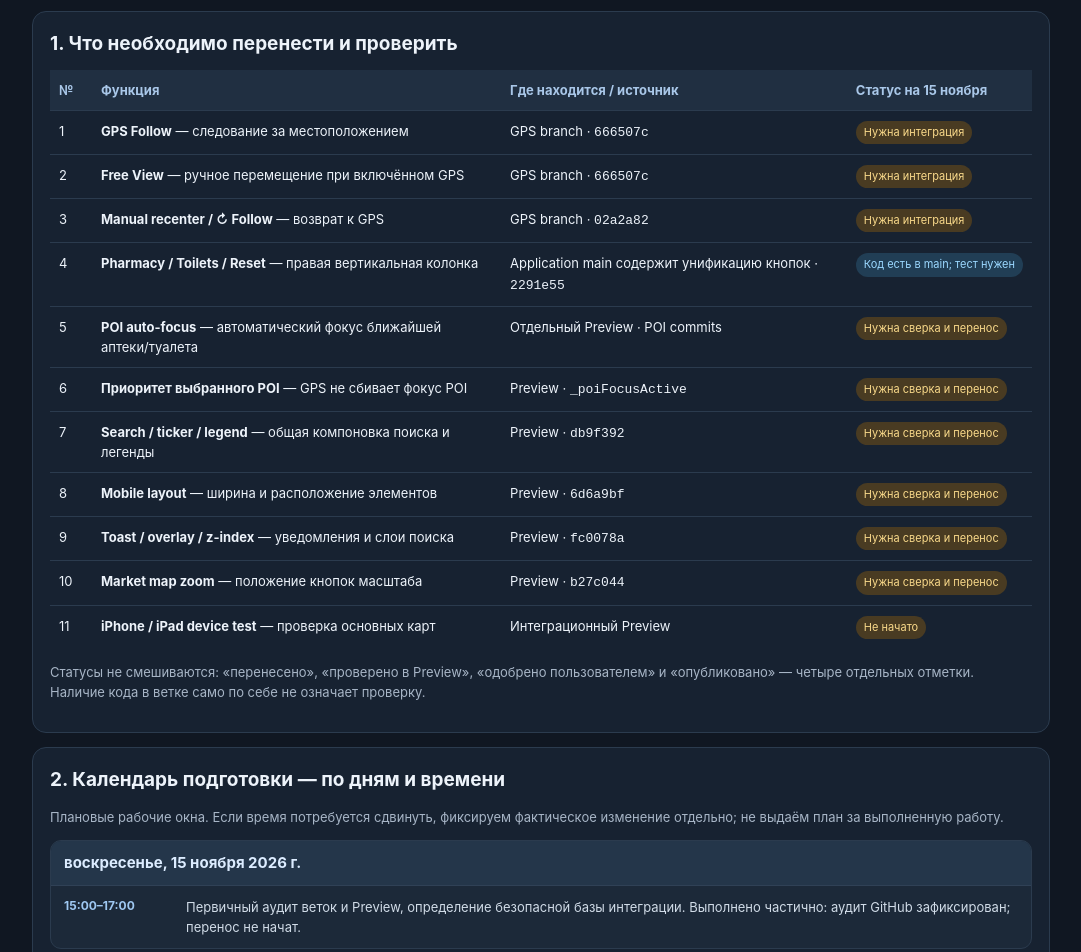
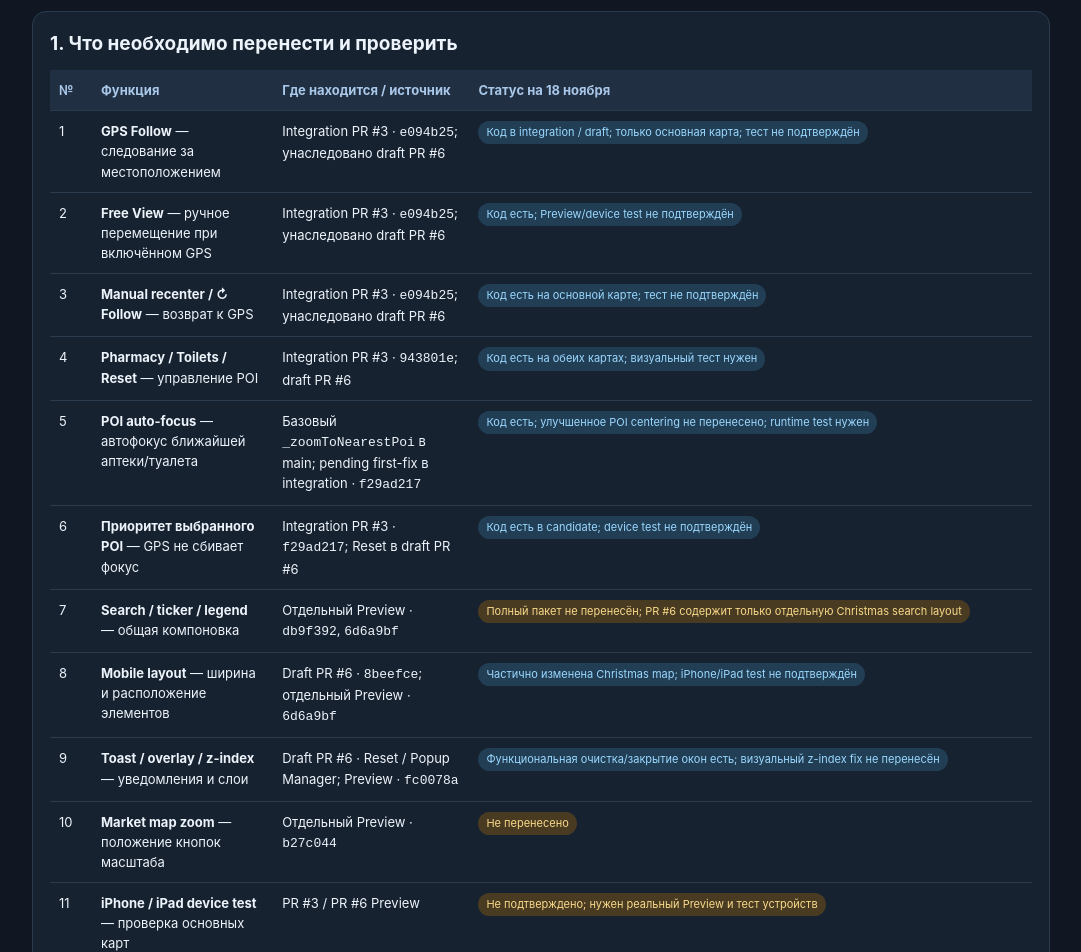
Before and after one commit to basana/map-navi-project-map, a plain HTML site: page release-plan.html in a window 1280 px wide. Shown: the part 482-1434 px from the top of the page, without its empty margins (99-1180 px from the left). Drawn offline with Linux system fonts and the light colour scheme.

Commit message:
Refresh MAP NAVI release plan status for 18 Nov 2026

```diff
--- a/release-plan.html
+++ b/release-plan.html
@@ -25,18 +25,19 @@ ul{padding-left:20px;margin:8px 0}li{margin:6px 0;color:#d0dbe7}.foot{color:#819
 <header><div class="wrap"><div class="eyebrow">MAP NAVI · release control</div><h1>План переноса и подготовки к первой экскурсии</h1><div class="lead">Единый рабочий план для существующего приложения: сначала стабильная обычная навигация, затем проверка на Preview и только после этого пользовательская публикация в Netlify.</div><div class="meta"><span class="pill">Первая экскурсия · 27 ноября 2026 года</span><span class="pill">Все часы · Europe/Berlin</span><span class="pill">Application main защищена</span></div><nav><a class="btn" href="./">← Вернуться в Project Map</a><a class="btn" href="IMPLEMENTATION_RELEASE_TRACKER_2026-11-15.md" target="_blank" rel="noopener">Технический журнал (Markdown)</a></nav></div></header>
 <main>
 <section><h2>Главный принцип</h2><div class="callout">Не создаём новое приложение и не переписываем существующее. Переносим проверенные улучшения в отдельную ветку текущего MAP NAVI. <b>main не менять, merge и Netlify Deploy без отдельного разрешения не выполнять.</b></div><p class="muted">Трёхуровневая пространственная модель и Storymarks развиваются отдельно и не блокируют готовность обычной навигации к экскурсии.</p></section>
-<section><h2>1. Что необходимо перенести и проверить</h2><div class="tablewrap"><table><thead><tr><th style="width:42px">№</th><th>Функция</th><th>Где находится / источник</th><th>Статус на 15 ноября</th></tr></thead><tbody>
-<tr><td>1</td><td><b>GPS Follow</b> — следование за местоположением</td><td>GPS branch · <code>666507c</code></td><td><span class="status pending">Нужна интеграция</span></td></tr>
-<tr><td>2</td><td><b>Free View</b> — ручное перемещение при включённом GPS</td><td>GPS branch · <code>666507c</code></td><td><span class="status pending">Нужна интеграция</span></td></tr>
-<tr><td>3</td><td><b>Manual recenter / ↻ Follow</b> — возврат к GPS</td><td>GPS branch · <code>02a2a82</code></td><td><span class="status pending">Нужна интеграция</span></td></tr>
-<tr><td>4</td><td><b>Pharmacy / Toilets / Reset</b> — правая вертикальная колонка</td><td>Application main содержит унификацию кнопок · <code>2291e55</code></td><td><span class="status present">Код есть в main; тест нужен</span></td></tr>
-<tr><td>5</td><td><b>POI auto-focus</b> — автоматический фокус ближайшей аптеки/туалета</td><td>Отдельный Preview · POI commits</td><td><span class="status pending">Нужна сверка и перенос</span></td></tr>
-<tr><td>6</td><td><b>Приоритет выбранного POI</b> — GPS не сбивает фокус POI</td><td>Preview · <code>_poiFocusActive</code></td><td><span class="status pending">Нужна сверка и перенос</span></td></tr>
-<tr><td>7</td><td><b>Search / ticker / legend</b> — общая компоновка поиска и легенды</td><td>Preview · <code>db9f392</code></td><td><span class="status pending">Нужна сверка и перенос</span></td></tr>
-<tr><td>8</td><td><b>Mobile layout</b> — ширина и расположение элементов</td><td>Preview · <code>6d6a9bf</code></td><td><span class="status pending">Нужна сверка и перенос</span></td></tr>
-<tr><td>9</td><td><b>Toast / overlay / z-index</b> — уведомления и слои поиска</td><td>Preview · <code>fc0078a</code></td><td><span class="status pending">Нужна сверка и перенос</span></td></tr>
-<tr><td>10</td><td><b>Market map zoom</b> — положение кнопок масштаба</td><td>Preview · <code>b27c044</code></td><td><span class="status pending">Нужна сверка и перенос</span></td></tr>
-<tr><td>11</td><td><b>iPhone / iPad device test</b> — проверка основных карт</td><td>Интеграционный Preview</td><td><span class="status pending">Не начато</span></td></tr>
+<section><h2>1. Что необходимо перенести и проверить</h2><div class="tablewrap"><table><thead><tr><th style="width:42px">№</th><th>Функция</th><th>Где находится / источник</th><th>Статус на 18 ноября</th></tr></thead><tbody>
+<tr><td>1</td><td><b>GPS Follow</b> — следование за местоположением</td><td>Integration PR #3 · <code>e094b25</code>; унаследовано draft PR #6</td><td><span class="status present">Код в integration / draft; только основная карта; тест не подтверждён</span></td></tr>
+<tr><td>2</td><td><b>Free View</b> — ручное перемещение при включённом GPS</td><td>Integration PR #3 · <code>e094b25</code>; унаследовано draft PR #6</td><td><span class="status present">Код есть; Preview/device test не подтверждён</span></td></tr>
+<tr><td>3</td><td><b>Manual recenter / ↻ Follow</b> — возврат к GPS</td><td>Integration PR #3 · <code>e094b25</code>; унаследовано draft PR #6</td><td><span class="status present">Код есть на основной карте; тест не подтверждён</span></td></tr>
+<tr><td>4</td><td><b>Pharmacy / Toilets / Reset</b> — управление POI</td><td>Integration PR #3 · <code>943801e</code>; draft PR #6</td><td><span class="status present">Код есть на обеих картах; визуальный тест нужен</span></td></tr>
+<tr><td>5</td><td><b>POI auto-focus</b> — автофокус ближайшей аптеки/туалета</td><td>Базовый <code>_zoomToNearestPoi</code> в main; pending first-fix в integration · <code>f29ad217</code></td><td><span class="status present">Код есть; улучшенное POI centering не перенесено; runtime test нужен</span></td></tr>
+<tr><td>6</td><td><b>Приоритет выбранного POI</b> — GPS не сбивает фокус</td><td>Integration PR #3 · <code>f29ad217</code>; Reset в draft PR #6</td><td><span class="status present">Код есть в candidate; device test не подтверждён</span></td></tr>
+<tr><td>7</td><td><b>Search / ticker / legend</b> — общая компоновка</td><td>Отдельный Preview · <code>db9f392</code>, <code>6d6a9bf</code></td><td><span class="status pending">Полный пакет не перенесён; PR #6 содержит только отдельную Christmas search layout</span></td></tr>
+<tr><td>8</td><td><b>Mobile layout</b> — ширина и расположение элементов</td><td>Draft PR #6 · <code>8beefce</code>; отдельный Preview · <code>6d6a9bf</code></td><td><span class="status present">Частично изменена Christmas map; iPhone/iPad test не подтверждён</span></td></tr>
+<tr><td>9</td><td><b>Toast / overlay / z-index</b> — уведомления и слои</td><td>Draft PR #6 · Reset / Popup Manager; Preview · <code>fc0078a</code></td><td><span class="status present">Функциональная очистка/закрытие окон есть; визуальный z-index fix не перенесён</span></td></tr>
+<tr><td>10</td><td><b>Market map zoom</b> — положение кнопок масштаба</td><td>Отдельный Preview · <code>b27c044</code></td><td><span class="status pending">Не перенесено</span></td></tr>
+<tr><td>11</td><td><b>iPhone / iPad device test</b> — проверка основных карт</td><td>PR #3 / PR #6 Preview</td><td><span class="status pending">Не подтверждено; нужен реальный Preview и тест устройств</span></td></tr>
+<tr><td>12</td><td><b>Reset state / Popup Manager</b> — полный сброс состояния и правила окон</td><td>Draft PR #6 · head <code>8beefce</code>, 10 commits ahead integration</td><td><span class="status pending">Код в draft; harness заявлен в PR body, независимо не воспроизведён; CI/device test отсутствуют</span></td></tr>
 </tbody></table></div><p class="muted">Статусы не смешиваются: «перенесено», «проверено в Preview», «одобрено пользователем» и «опубликовано» — четыре отдельных отметки. Наличие кода в ветке само по себе не означает проверку.</p></section>
 <section><h2>2. Календарь подготовки — по дням и времени</h2><p class="muted">Плановые рабочие окна. Если время потребуется сдвинуть, фиксируем фактическое изменение отдельно; не выдаём план за выполненную работу.</p><div id="schedule" class="schedule"><p class="muted">Загружается календарь…</p></div></section>
 <section><h2>3. Критерии готовности</h2><div class="checks">
@@ -52,7 +53,7 @@ ul{padding-left:20px;margin:8px 0}li{margin:6px 0;color:#d0dbe7}.foot{color:#819
 <tr><td><b>27 ноября</b></td><td>Первая экскурсия. Используется проверенная версия; без рискованных изменений в этот день.</td></tr>
 </tbody></table></div></section>
 <section><h2>5. Текущие технические блокеры</h2><ul><li>GPS branch расходится с текущим application main: три коммита впереди и один позади. Нужна аккуратная интеграция, не слепое объединение.</li><li>Последние POI и UI-исправления находятся в отдельном Preview-репозитории; нужно проверить переносимость кода и Service Worker scope.</li><li>PR #2 остаётся открытым и не объединённым. Это Preview/device-test ветка, а не опубликованный релиз.</li><li>Netlify deployment settings и фактический live статус ещё требуют отдельной проверки.</li></ul><p class="muted">Ни один из этих пунктов не считается решённым без коммита и проверяемого результата.</p></section>
-<div class="foot">Данные календаря загружаются из project-map-data.json · Часовой пояс: Europe/Berlin · Обновлено: 15 ноября 2026 года.</div>
+<div class="foot">Данные календаря загружаются из project-map-data.json · Часовой пояс: Europe/Berlin · Обновлено: 18 ноября 2026 года.</div>
 </main>
 <script>
 const host=document.getElementById('schedule');
```
